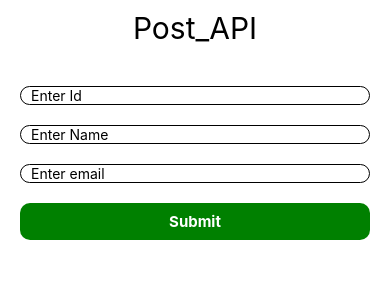
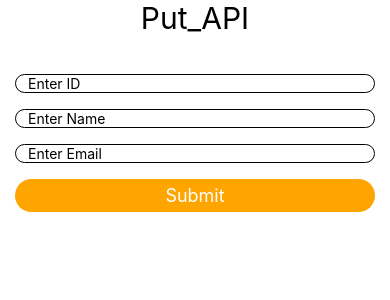
Before and after one commit to Yash777Salave/React-Native-BrushUp_Practise, a React Native app: screen / in a window 390 px wide. Shown: the top 300 px of the page. Built offline with nearby package versions, Linux system fonts and the light colour scheme.

Commit message:
put API call

```diff
--- a/App.tsx
+++ b/App.tsx
@@ -5,6 +5,7 @@ import Login from './src/Login'
 import Counter from './src/Screens/counter/Counter'
 import Get_API from './src/componants/Get_API'
 import Post_API from './src/componants/Post_API'
+import Put_API from './src/componants/Put_API'
 
 const App = () => {
   return (
@@ -13,7 +14,8 @@ const App = () => {
       {/* <Login/> */}
       {/* <Counter/> */}
       {/* <Get_API/> */}
-      <Post_API/>
+      {/* <Post_API/> */}
+      <Put_API/>
     </View>
   )
 }
--- /dev/null
+++ b/src/componants/Put_API.jsx
@@ -0,0 +1,97 @@
+import {
+  Alert,
+  StyleSheet,
+  Text,
+  TextInput,
+  TouchableOpacity,
+  View,
+} from 'react-native';
+import React, { useState } from 'react';
+import axios from 'axios';
+
+const Put_API = () => {
+  const [formData, setFormData] = useState({ id: '', name: '', email: '' });
+
+  const handleFormData = (field, value) => {
+    setFormData({ ...formData, [field]: value });
+  };
+  const handleSubmitForm = async () => {
+    console.log('New data ==', formData.name, formData.email);
+    try {
+      const response = await axios.put(
+        `http://192.168.43.252:3000/Users/${formData.id}`,
+        {
+          name: formData.name,
+          email: formData.email,
+        },
+      );
+      setFormData({ id: '', name: '', email: '' });
+      Alert.alert('Updated Data Successfully !!');
+    } catch (error) {
+      Alert.alert('Fail to Update Data !!');
+    }
+  };
+  return (
+    <View>
+      <Text style={styles.heading}>Put_API</Text>
+      <TextInput
+        placeholder="Enter ID"
+        style={styles.inputBar}
+        onChangeText={value => {
+          handleFormData('id', value);
+        }}
+        value={formData.id}
+      />
+      <TextInput
+        placeholder="Enter Name"
+        style={styles.inputBar}
+        onChangeText={value => {
+          handleFormData('name', value);
+        }}
+        value={formData.name}
+      />
+      <TextInput
+        placeholder="Enter Email"
+        style={styles.inputBar}
+        onChangeText={value => {
+          handleFormData('email', value);
+        }}
+        value={formData.email}
+      />
+      <TouchableOpacity style={styles.button} onPress={handleSubmitForm}>
+        <Text style={styles.buttonText}>Submit</Text>
+      </TouchableOpacity>
+    </View>
+  );
+};
+
+export default Put_API;
+
+const styles = StyleSheet.create({
+  heading: {
+    fontSize: 30,
+    textAlign: 'center',
+    marginBottom: 30,
+  },
+  inputBar: {
+    borderWidth: 1,
+    borderRadius: 20,
+    margin: 8,
+    marginHorizontal: 15,
+    paddingHorizontal: 12,
+  },
+  button: {
+    margin: 8,
+    marginHorizontal: 15,
+    borderRadius: 20,
+    alignItems: 'center',
+    justifyContent: 'center',
+    backgroundColor: 'orange',
+  },
+  buttonText: {
+    fontSize: 18,
+    textAlign: 'center',
+    padding: 6,
+    color: '#ffff',
+  },
+});
```
